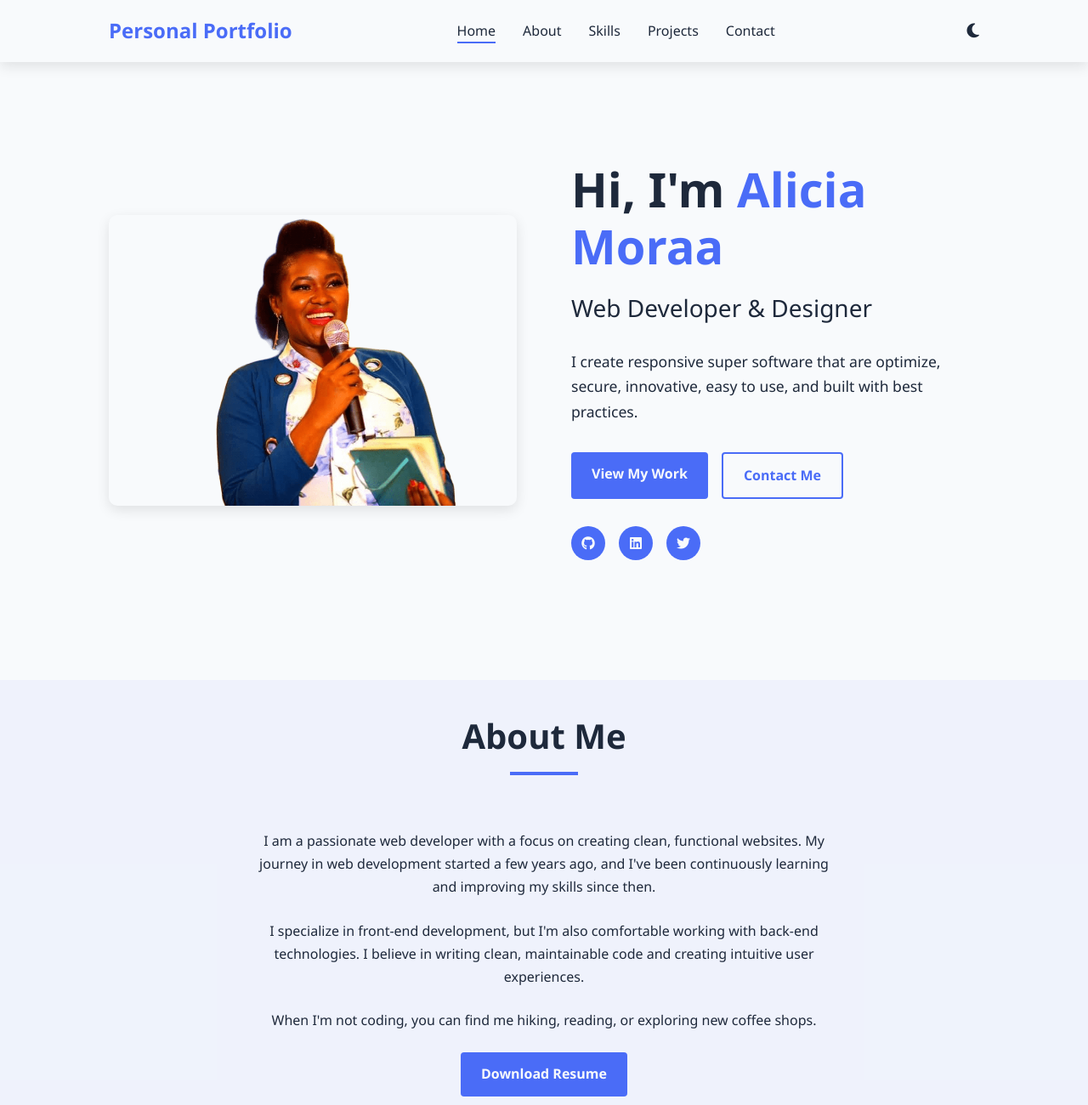
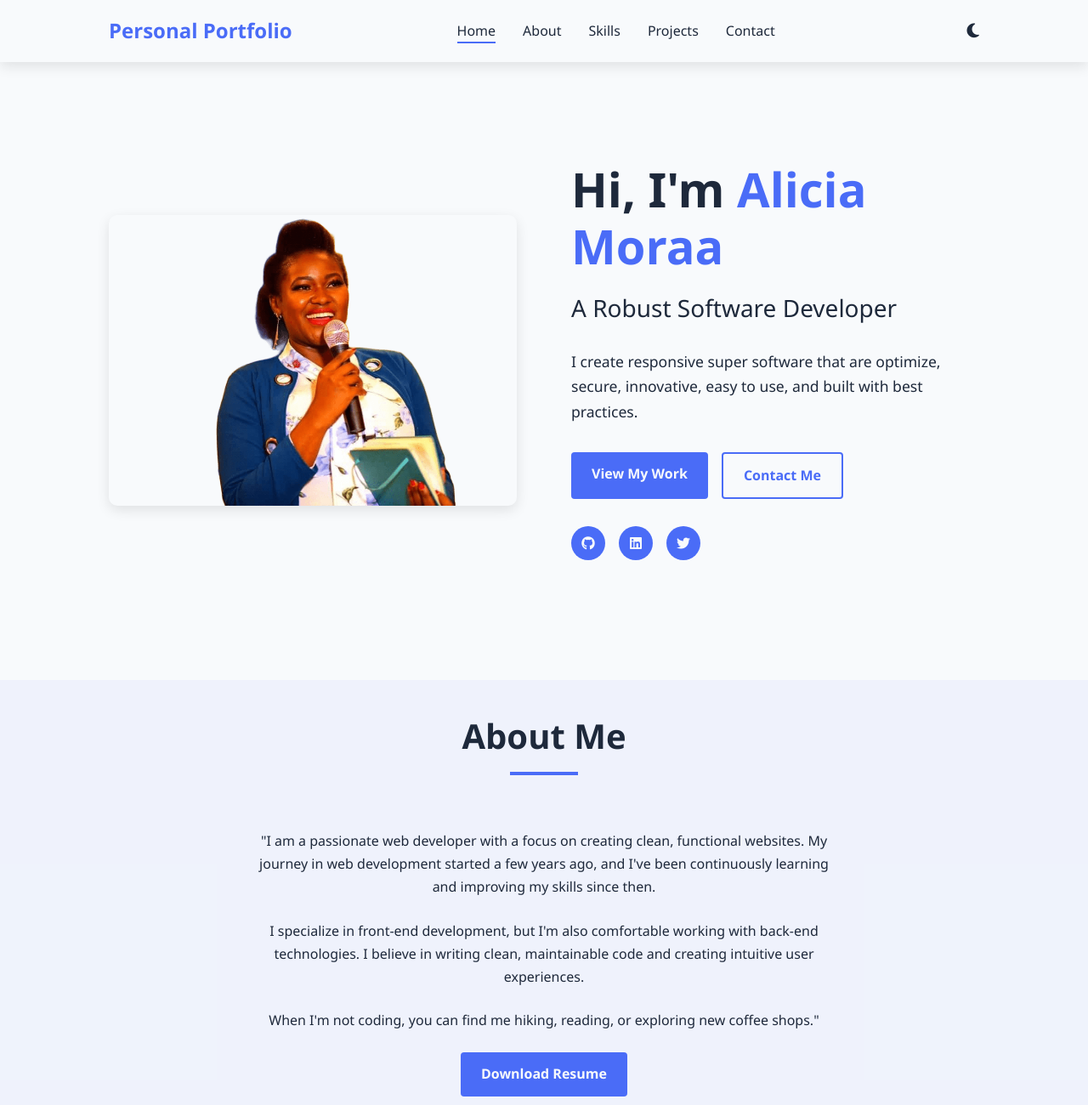
Before and after one commit to moraa-dev/portfolio-, a plain HTML site: page index.html in a window 1280 px wide. Shown: the top 1300 px of the page at 85% size. Drawn offline with Linux system fonts and the light colour scheme; a script that the page names is missing.

Commit message:
Update index.html

```diff
--- a/index.html
+++ b/index.html
@@ -43,7 +43,7 @@
                 </div>
                 <div class="hero-content" style="width: 80%;">
                     <h1>Hi, I'm <span class="highlight">Alicia Moraa</span></h1>
-                    <h2>Web Developer & Designer</h2>
+                    <h2>A Robust Software Developer</h2>
                     <p>I create responsive super software that are optimize, secure, innovative, easy to use, and built with best practices.</p>
                     <div class="hero-buttons">
                         <a href="#projects" class="btn primary-btn">View My Work</a>
@@ -65,9 +65,9 @@
                 <h2 class="section-title">About Me</h2>
                 <div class="about-content">
                     <div class="about-text">
-                        <p>I am a passionate web developer with a focus on creating clean, functional websites. My journey in web development started a few years ago, and I've been continuously learning and improving my skills since then.</p>
+<p>"I am a passionate web developer with a focus on creating clean, functional websites. My journey in web development started a few years ago, and I've been continuously learning and improving my skills since then.</p>
                         <p>I specialize in front-end development, but I'm also comfortable working with back-end technologies. I believe in writing clean, maintainable code and creating intuitive user experiences.</p>
-                        <p>When I'm not coding, you can find me hiking, reading, or exploring new coffee shops.</p>
+                        <p>When I'm not coding, you can find me hiking, reading, or exploring new coffee shops."</p>
                         <a href="Alicia_Moraa_CV.pdf" target="_blank" class="btn primary-btn" download>Download Resume</a>
                     </div>
                 </div>
```
